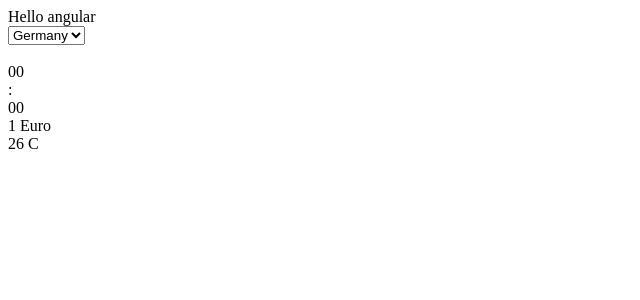
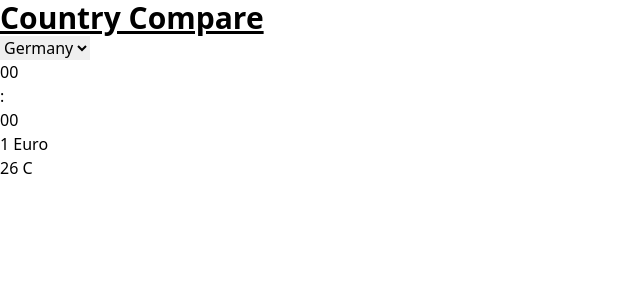
Before and after one commit to FahadQurashi49/converter, an Angular app: page / in a window 1280 px wide. Shown: the top 300 px of the page, without its empty margins (0-640 px from the left). Built offline with nearby package versions, Linux system fonts and the light colour scheme.

Commit message:
feat(tailwind): add tailwind css in the project

```diff
--- a/package.json
+++ b/package.json
@@ -18,7 +18,10 @@
     "@angular/platform-browser": "^18.1.0",
     "@angular/platform-browser-dynamic": "^18.1.0",
     "@angular/router": "^18.1.0",
+    "autoprefixer": "^10.4.19",
+    "postcss": "^8.4.39",
     "rxjs": "~7.8.0",
+    "tailwindcss": "^3.4.4",
     "tslib": "^2.3.0",
     "zone.js": "~0.14.3"
   },
--- a/src/app/app.component.html
+++ b/src/app/app.component.html
@@ -1,8 +1,11 @@
-<div>Hello angular</div>
-<app-country>
+<div class="text-3xl font-bold underline">Country Compare</div>
 
-</app-country>
-<br>
-<app-time></app-time>
-<app-currency></app-currency>
-<app-weather></app-weather>
+<main>
+  <div>
+    <app-country></app-country>
+    <app-time></app-time>
+    <app-currency></app-currency>
+    <app-weather></app-weather>
+  </div>
+
+</main>
--- a/src/styles.css
+++ b/src/styles.css
@@ -1 +1,3 @@
-/* You can add global styles to this file, and also import other style files */
+@tailwind base;
+@tailwind components;
+@tailwind utilities;
--- /dev/null
+++ b/tailwind.config.js
@@ -0,0 +1,10 @@
+/** @type {import('tailwindcss').Config} */
+module.exports = {
+  content: [
+    "./src/**/*.{html,ts}"
+  ],
+  theme: {
+    extend: {},
+  },
+  plugins: [],
+}
```
Also changed, not shown: src/app/weather/weather.component.html (line endings or trailing spaces), 1 other file (tests, documents, lock files or other folders).
